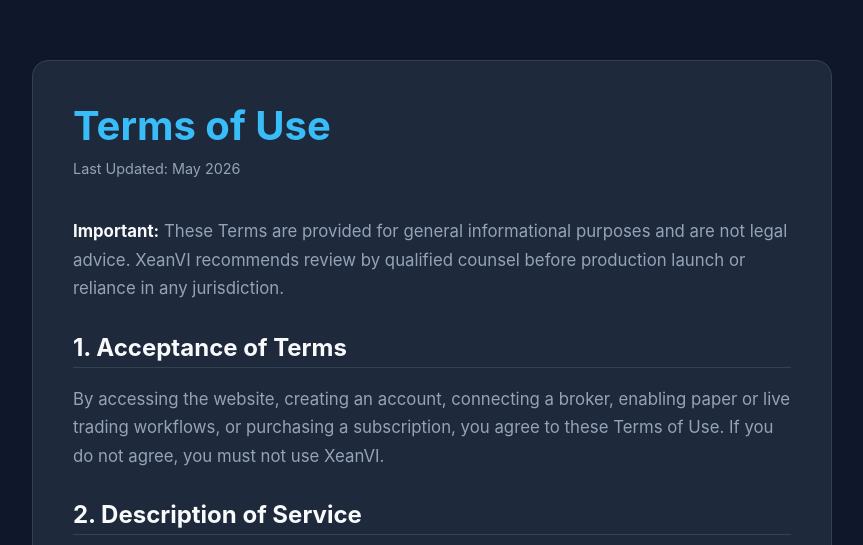
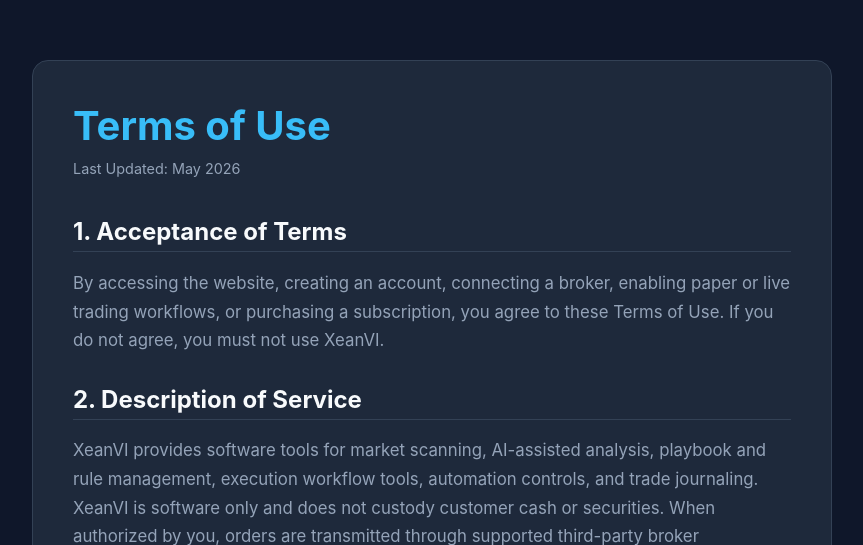
Before and after one commit to TroyS0326/trader, a Flask app: page /terms in a window 1280 px wide. Shown: the part 71-616 px from the top of the page, without its empty margins (208-1071 px from the left). Run offline with Flask 3, Linux system fonts and the light colour scheme; parts of the project's set-up code (start-up, migrations or seed data) failed here and were passed over; some libraries are stand-ins or nearby versions.

Commit message:
Update terms of use by removing legal disclaimer
Removed disclaimer about legal advice from terms.

```diff
--- a/templates/terms.html
+++ b/templates/terms.html
@@ -60,8 +60,6 @@
     <div class="legal-wrap">
         <h1>Terms of Use</h1>
         <div class="last-updated">Last Updated: May&nbsp;2026</div>
-
-        <p><strong>Important:</strong> These Terms are provided for general informational purposes and are not legal advice. XeanVI recommends review by qualified counsel before production launch or reliance in any jurisdiction.</p>
 
         <h2>1. Acceptance of Terms</h2>
         <p>By accessing the website, creating an account, connecting a broker, enabling paper or live trading workflows, or purchasing a subscription, you agree to these Terms of Use. If you do not agree, you must not use XeanVI.</p>
```
